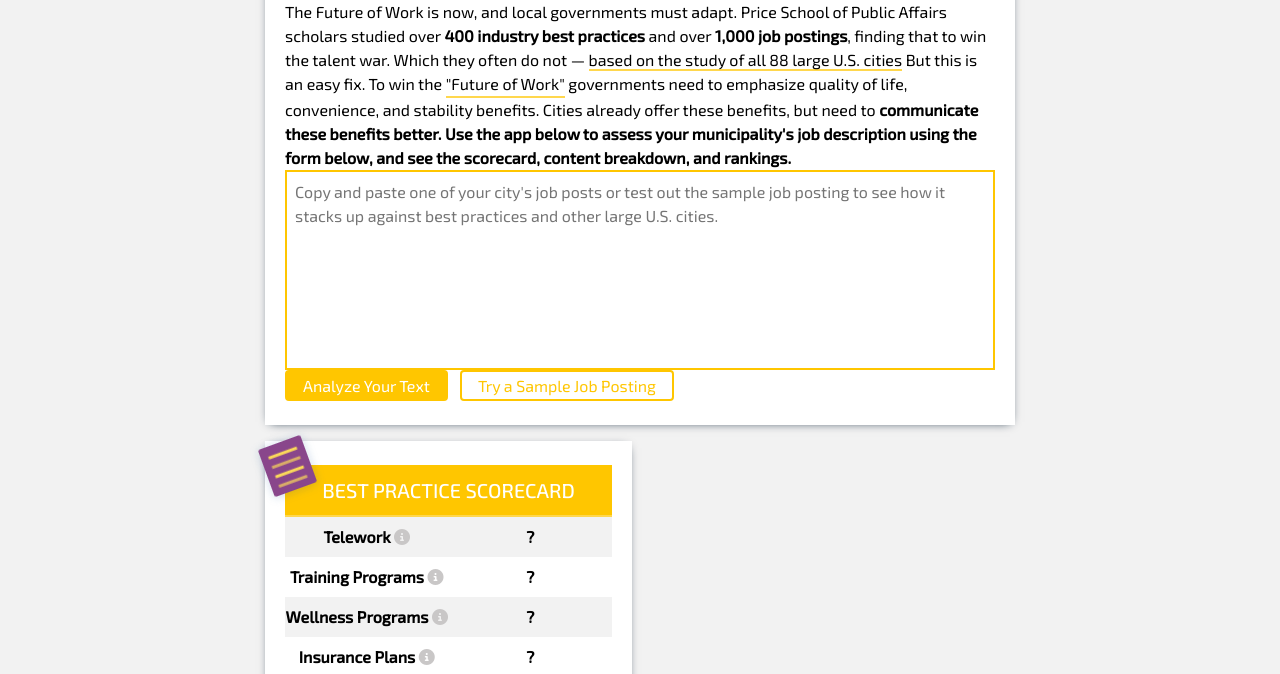
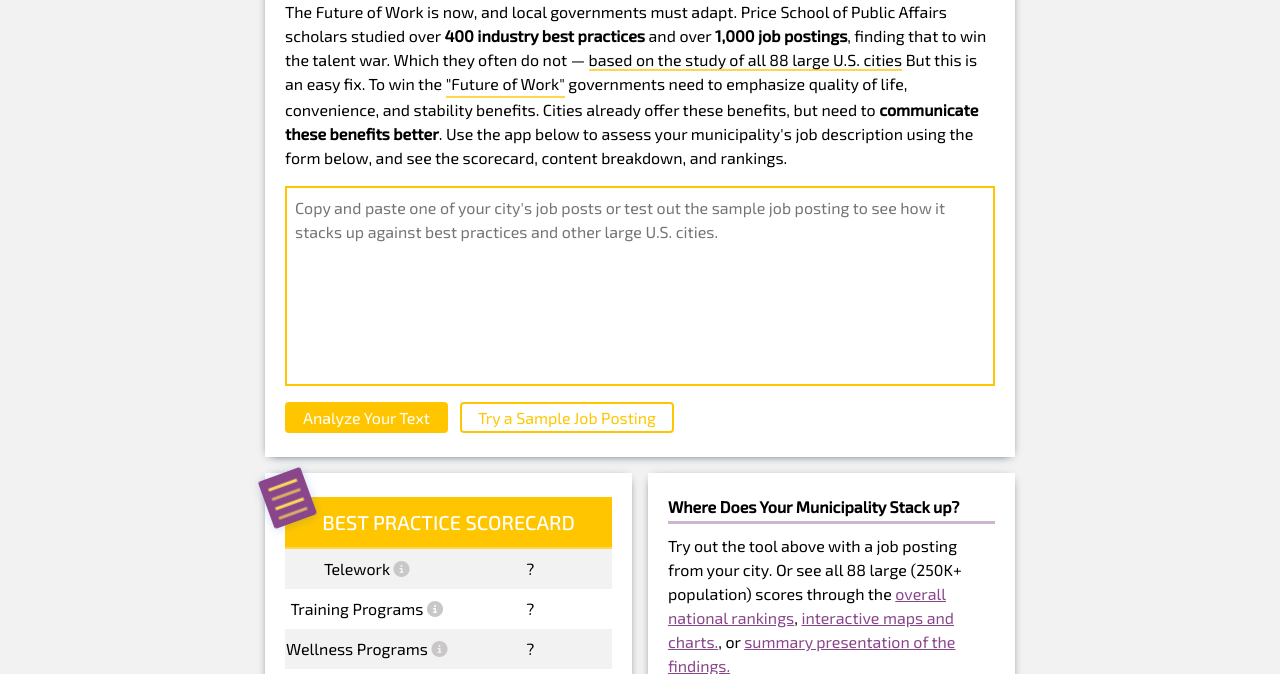
Before and after one commit to abhinemani/bigblock, a plain HTML site: page index.html in a window 1280 px wide. Shown: the part 124-798 px from the top of the page. Drawn offline with nearby package versions, Linux system fonts and the light colour scheme; a web font is replaced by a local one.

Commit message:
fixed typo

```diff
--- a/index.html
+++ b/index.html
@@ -131,7 +131,7 @@
           <use href="#keyboard"></use>
         </svg>
 		<h1>Can Your City Compete in the Future of Work?</h1>
-		<p class="intro">The Future of Work is now, and local governments must adapt. Price School of Public Affairs scholars studied over <strong>400 industry best practices</strong> and over <strong>1,000 job postings</strong>, finding that to win the talent war. Which they often do not &#8212; <a href="https://futureofwork.city/documents/deck.pdf">based on the study of all 88 large U.S. cities</a> But this is an easy fix. To win the <a class="tooltip">"Future of Work" <span class="tooltiptext">The "Future of Work" is a broad concept that is used to describe the changes in workforce preferences towards more flexibility, growth, and wellness.</span></a> governments need to emphasize quality of life, convenience, and stability benefits. Cities already offer these benefits, but need to <strong>communicate these benefits better</a>. Use the app below to assess your municipality's job description using the form below, and see the scorecard, content breakdown, and rankings.
+		<p class="intro">The Future of Work is now, and local governments must adapt. Price School of Public Affairs scholars studied over <strong>400 industry best practices</strong> and over <strong>1,000 job postings</strong>, finding that to win the talent war. Which they often do not &#8212; <a href="https://futureofwork.city/documents/deck.pdf">based on the study of all 88 large U.S. cities</a> But this is an easy fix. To win the <a class="tooltip">"Future of Work" <span class="tooltiptext">The "Future of Work" is a broad concept that is used to describe the changes in workforce preferences towards more flexibility, growth, and wellness.</span></a> governments need to emphasize quality of life, convenience, and stability benefits. Cities already offer these benefits, but need to <strong>communicate these benefits better</strong>. Use the app below to assess your municipality's job description using the form below, and see the scorecard, content breakdown, and rankings.
 		</p>
         <textarea id="myText" placeholder="Copy and paste one of your city's job posts or test out the sample job posting to see how it stacks up against best practices and other large U.S. cities."></textarea>
         <div class="controls">
```
